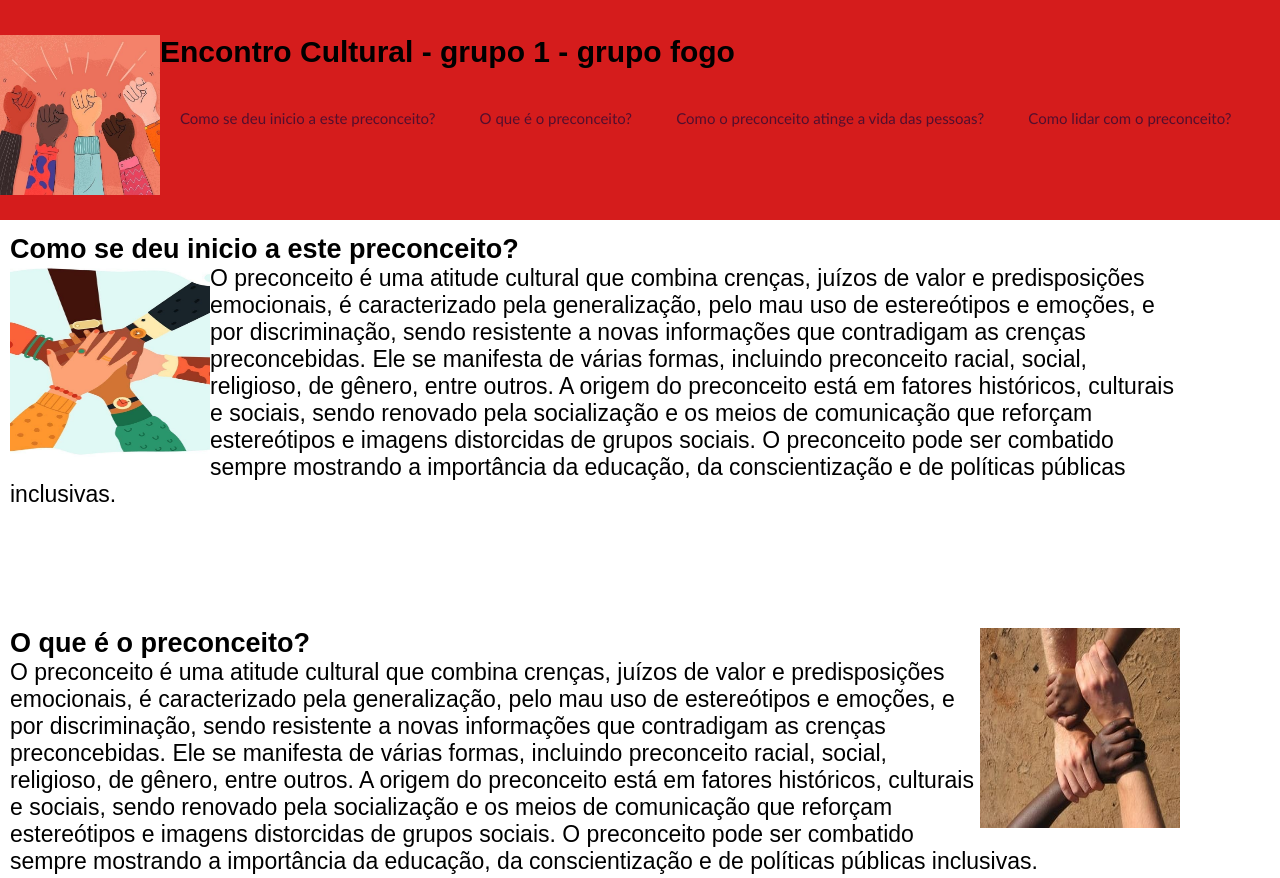
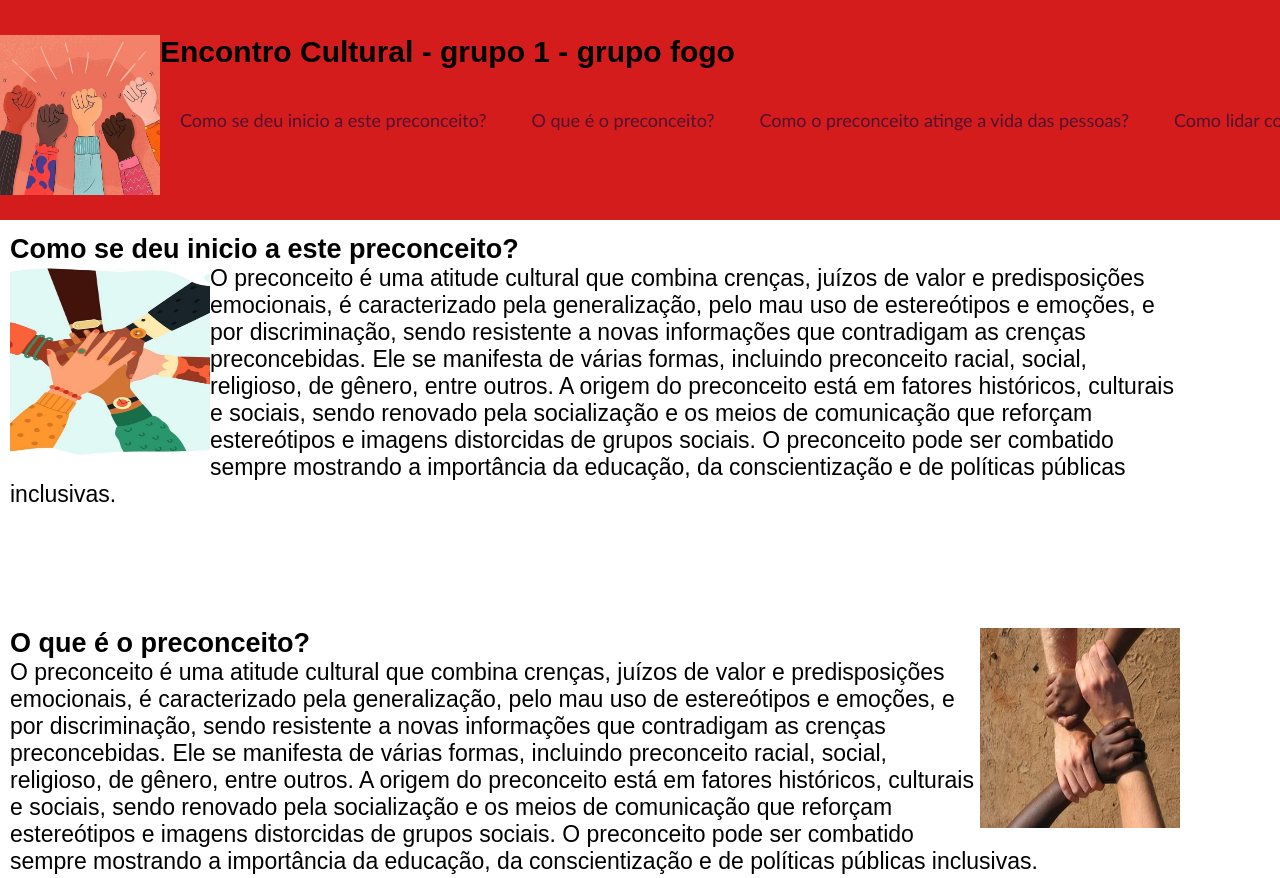
Before and after one commit to Lorenz0pl/lorenz0pl.github.io, a plain HTML site: page index.html in a window 1280 px wide. Shown: the top 878 px of the page. Drawn offline with Linux system fonts and the light colour scheme.

Commit message:
index.html

```diff
--- a/index.html
+++ b/index.html
@@ -34,7 +34,7 @@ header nav ul{
   text-align: left;
   margin-top: 40px;
   margin-left: -40px;
-  font-size: 15px
+  font-size: 18px
 }
 
 header nav ul li{
```
